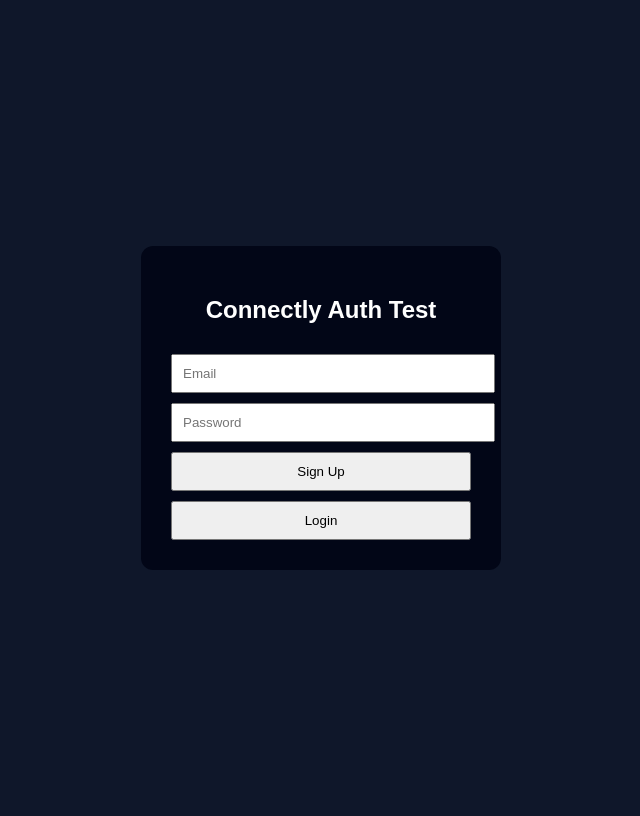
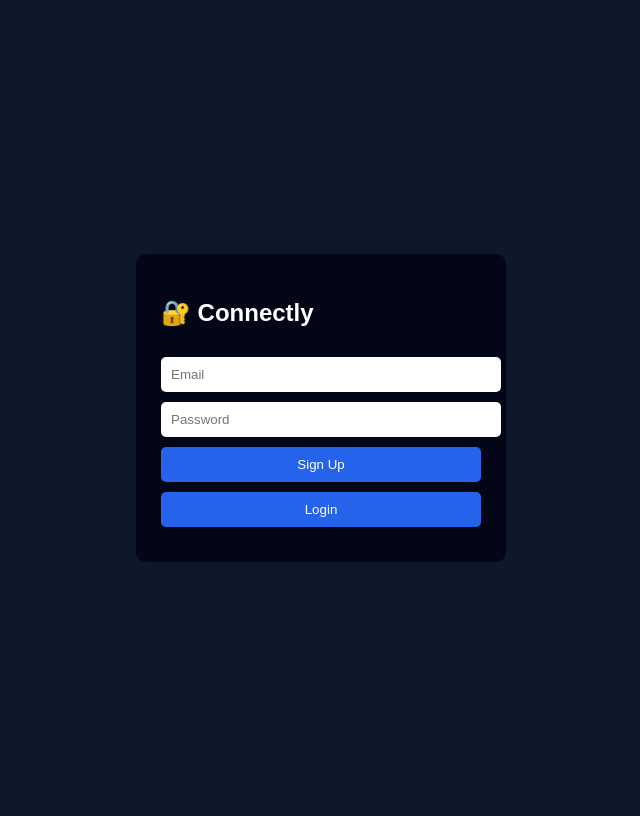
Before and after one commit to uconnectly/connectly, a Flask app: page / in a window 1280 px wide. Shown: the whole page, without its empty margins (319-959 px from the left). Run offline with Flask 3, Linux system fonts and the light colour scheme; some libraries are stand-ins or nearby versions.

Commit message:
Update index.html

```diff
--- a/templates/index.html
+++ b/templates/index.html
@@ -1,32 +1,47 @@
 <!DOCTYPE html>
 <html lang="en">
 <head>
-  <meta charset="UTF-8">
-  <title>Connectly Supabase Test</title>
+  <meta charset="UTF-8" />
+  <title>Connectly Auth</title>
+  <meta name="viewport" content="width=device-width, initial-scale=1.0" />
 
-  <script src="https://unpkg.com/@supabase/supabase-js@2"></script>
+  <!-- Supabase CDN -->
+  <script src="https://cdn.jsdelivr.net/npm/@supabase/supabase-js@2"></script>
 
   <style>
     body {
-      background:#0f172a;
-      color:white;
-      font-family:Arial;
-      display:flex;
-      justify-content:center;
-      align-items:center;
-      height:100vh;
+      font-family: Arial, sans-serif;
+      background: #0f172a;
+      color: white;
+      display: flex;
+      justify-content: center;
+      align-items: center;
+      height: 100vh;
     }
     .box {
-      background:#020617;
-      padding:30px;
-      border-radius:12px;
-      width:300px;
-      text-align:center;
+      background: #020617;
+      padding: 25px;
+      border-radius: 10px;
+      width: 320px;
     }
-    input,button {
-      width:100%;
-      padding:10px;
-      margin-top:10px;
+    input, button {
+      width: 100%;
+      padding: 10px;
+      margin-top: 10px;
+      border-radius: 5px;
+      border: none;
+    }
+    button {
+      background: #2563eb;
+      color: white;
+      cursor: pointer;
+    }
+    button:hover {
+      background: #1e40af;
+    }
+    .msg {
+      margin-top: 10px;
+      text-align: center;
     }
   </style>
 </head>
@@ -34,47 +49,64 @@
 <body>
 
   <div class="box">
-  <h2>Connectly Auth Test</h2>
-  <input id="email" placeholder="Email">
-  <input id="password" type="password" placeholder="Password">
-  <button onclick="signup()">Sign Up</button>
+    <h2>🔐 Connectly</h2>
+
+    <input type="email" id="email" placeholder="Email" />
+    <input type="password" id="password" placeholder="Password" />
+
+    <button onclick="signUp()">Sign Up</button>
     <button onclick="login()">Login</button>
+
+    <div class="msg" id="message"></div>
   </div>
 
   <script>
-  alert("JS LOADED");
+    // ✅ YOUR SUPABASE CONFIG
+    const SUPABASE_URL = "https://uxcedmyivvtmcroqmtzi.supabase.co";
+    const SUPABASE_ANON_KEY =
+      "eyJhbGciOiJIUzI1NiIsInR5cCI6IkpXVCJ9.eyJpc3MiOiJzdXBhYmFzZSIsInJlZiI6InV4Y2VkbXlpdnZ0bWNyb3FtdHppIiwicm9sZSI6ImFub24iLCJpYXQiOjE3Njg5ODUyMjAsImV4cCI6MjA4NDU2MTIyMH0.U-fDqvGybMxJsbjjjn35O5yNqdUVTPHW_ldoYwKLKMo";
 
-  const supabase = window.supabase.createClient(
-    "https://uxcedmyivvtmcroqmtzi.supabase.co",
-    "eyJhbGciOiJIUzI1NiIsInR5cCI6IkpXVCJ9.eyJpc3MiOiJzdXBhYmFzZSIsInJlZiI6InV4Y2VkbXlpdnZ0bWNyb3FtdHppIiwicm9sZSI6ImFub24iLCJpYXQiOjE3Njg5ODUyMjAsImV4cCI6MjA4NDU2MTIyMH0.U-fDqvGybMxJsbjjjn35O5yNqdUVTPHW_ldoYwKLKMo"
+    const supabase = supabaseJs.createClient(
+      SUPABASE_URL,
+      SUPABASE_ANON_KEY
     );
 
-  async function signup() {
-    alert("Signup clicked");
+    const msg = document.getElementById("message");
+
+    async function signUp() {
+      msg.innerText = "Signing up...";
 
       const email = document.getElementById("email").value;
       const password = document.getElementById("password").value;
 
-    const { data, error } = await supabase.auth.signUp({
+      const { error } = await supabase.auth.signUp({
         email,
         password
       });
 
-    alert(error ? error.message : "Signup success!");
+      if (error) {
+        msg.innerText = "❌ " + error.message;
+      } else {
+        msg.innerText = "✅ Signup successful! Check email.";
+      }
     }
 
     async function login() {
-    alert("Login clicked");
+      msg.innerText = "Logging in...";
 
       const email = document.getElementById("email").value;
       const password = document.getElementById("password").value;
 
-    const { data, error } = await supabase.auth.signInWithPassword({
+      const { error } = await supabase.auth.signInWithPassword({
         email,
         password
       });
 
-    alert(error ? error.message : "Login success!");
+      if (error) {
+        msg.innerText = "❌ " + error.message;
+      } else {
+        msg.innerText = "✅ Login successful!";
+      }
     }
   </script>
 
```
Lines whose indentation alone changed are shown as unchanged.
